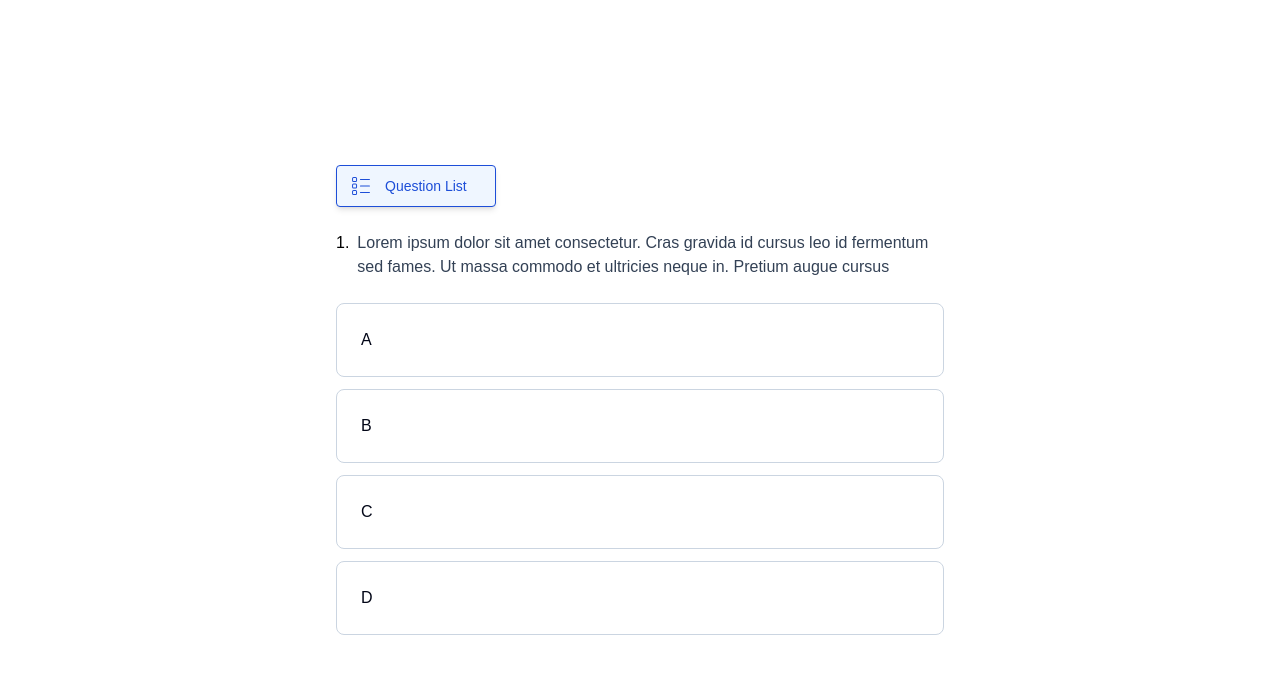
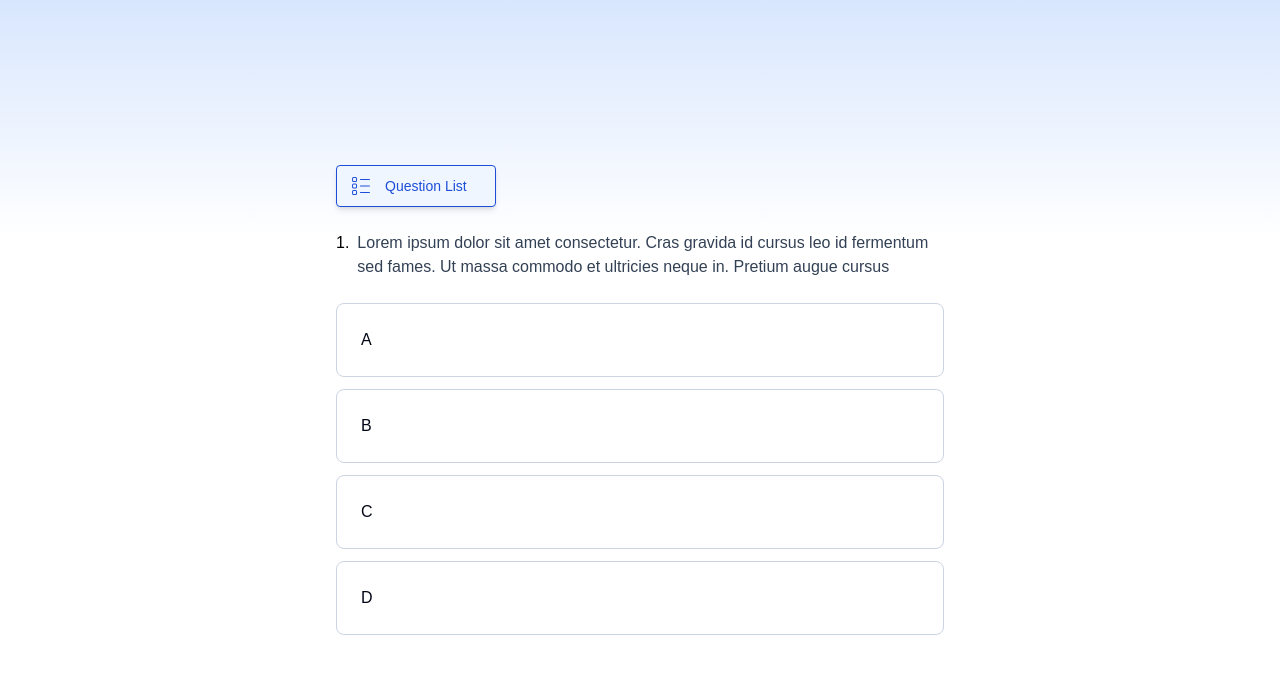
Before and after one commit to rayhan889/kviz, a React (Vite) app: page / in a window 1280 px wide. Shown: the top 674 px of the page. Built offline with nearby package versions, Linux system fonts and the light colour scheme.

Commit message:
add smooth gradient for the background

```diff
--- a/src/App.tsx
+++ b/src/App.tsx
@@ -18,7 +18,10 @@ const QuestionPage = () => {
 
   return (
     <main className="h-screen w-full bg-white flex items-center justify-center">
-      <div className="max-w-[38rem] h-auto flex flex-col gap-y-6">
+      {/* Background gradient */}
+      <div className="absolute h-60 top-0 left-0 w-full bg-gradient-to-b from-blue-500/20 to-white" />
+
+      <div className="max-w-[38rem] h-auto flex flex-col gap-y-6 z-50">
         {/* Button for question list */}
         <button className="w-[10rem] flex items-center gap-x-3 text-blue-700 rounded bg-blue-50 px-3 py-2 text-sm border border-blue-700 shadow-md">
           <CiBoxList className="w-6 h-6" />
```
